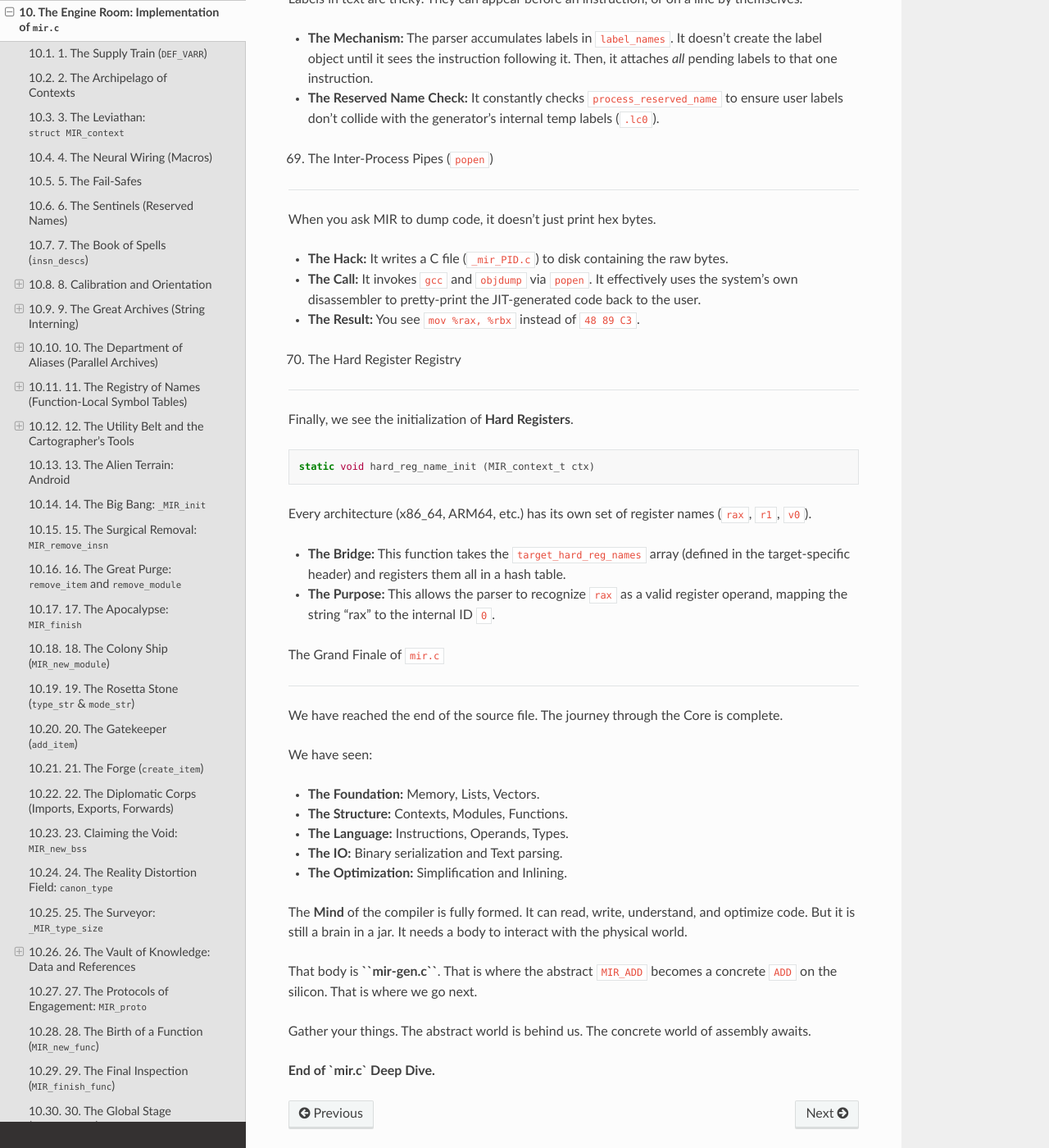
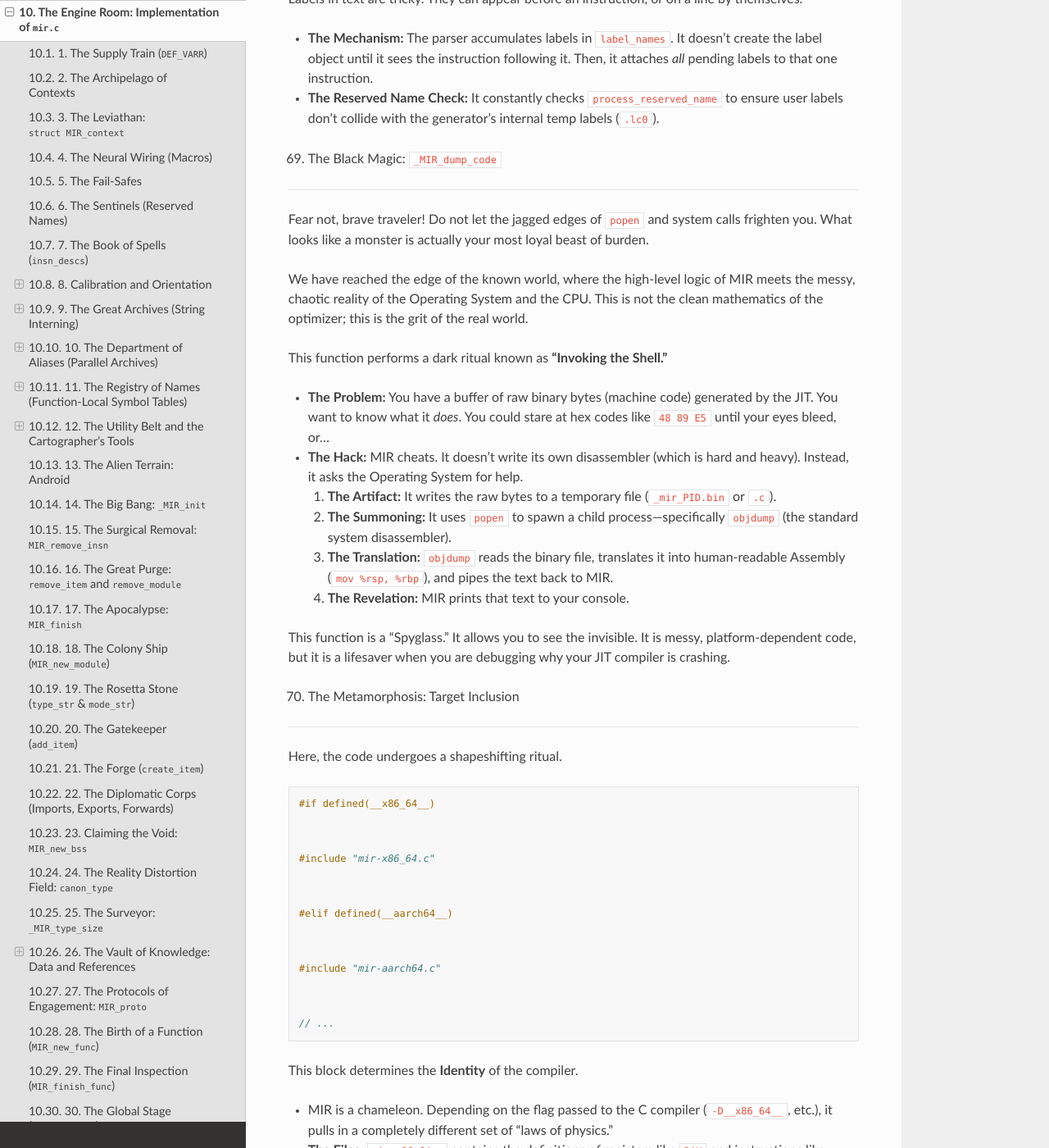
Before and after one commit to cyrilmhansen/mir-sys, a Sphinx documentation site: the page built from doc/19_mir_implementation.rst, in a window 1280 px wide and 1400 px high, scrolled down 20098 px. Shown: the whole window at 82% size. Built offline with Sphinx 7.4.7 and the Read the Docs theme 3.1.0, drawn with Linux system fonts in a browser that asks for light colours; some of the changed text lies outside the part shown.

Commit message:
Docs: finalize mir.c deep dive with disassembly, targets, and epilogue

```diff
--- a/doc/19_mir_implementation.rst
+++ b/doc/19_mir_implementation.rst
@@ -845,31 +845,95 @@
 
 
 
-69. The Inter-Process Pipes (``popen``)
+69. The Black Magic: ``_MIR_dump_code``
+
+
 
 ---------------------------------------
 
 
 
-When you ask MIR to dump code, it doesn't just print hex bytes.
 
 
 
-*   **The Hack:** It writes a C file (``_mir_PID.c``) to disk containing the raw bytes.
 
-*   **The Call:** It invokes ``gcc`` and ``objdump`` via ``popen``. It effectively uses the system's own disassembler to pretty-print the JIT-generated code back to the user.
-
-*   **The Result:** You see ``mov %rax, %rbx`` instead of ``48 89 C3``.
+Fear not, brave traveler! Do not let the jagged edges of ``popen`` and system calls frighten you. What looks like a monster is actually your most loyal beast of burden.
 
 
 
-70. The Hard Register Registry
-
-------------------------------
 
 
 
-Finally, we see the initialization of **Hard Registers**.
+
+We have reached the edge of the known world, where the high-level logic of MIR meets the messy, chaotic reality of the Operating System and the CPU. This is not the clean mathematics of the optimizer; this is the grit of the real world.
+
+
+
+
+
+
+
+This function performs a dark ritual known as **"Invoking the Shell."**
+
+
+
+
+
+
+
+*   **The Problem:** You have a buffer of raw binary bytes (machine code) generated by the JIT. You want to know what it *does*. You could stare at hex codes like ``48 89 E5`` until your eyes bleed, or...
+
+
+
+*   **The Hack:** MIR cheats. It doesn't write its own disassembler (which is hard and heavy). Instead, it asks the Operating System for help.
+
+
+
+    1.  **The Artifact:** It writes the raw bytes to a temporary file (``_mir_PID.bin`` or ``.c``).
+
+
+
+    2.  **The Summoning:** It uses ``popen`` to spawn a child process—specifically ``objdump`` (the standard system disassembler).
+
+
+
+    3.  **The Translation:** ``objdump`` reads the binary file, translates it into human-readable Assembly (``mov %rsp, %rbp``), and pipes the text back to MIR.
+
+
+
+    4.  **The Revelation:** MIR prints that text to your console.
+
+
+
+
+
+
+
+This function is a "Spyglass." It allows you to see the invisible. It is messy, platform-dependent code, but it is a lifesaver when you are debugging why your JIT compiler is crashing.
+
+
+
+
+
+
+
+70. The Metamorphosis: Target Inclusion
+
+
+
+---------------------------------------
+
+
+
+
+
+
+
+Here, the code undergoes a shapeshifting ritual.
+
+
+
+
 
 
 
@@ -877,53 +941,215 @@
 
 
 
-    static void hard_reg_name_init (MIR_context_t ctx)
 
 
 
-Every architecture (x86_64, ARM64, etc.) has its own set of register names (``rax``, ``r1``, ``v0``).
+
+    #if defined(__x86_64__)
 
 
 
-*   **The Bridge:** This function takes the ``target_hard_reg_names`` array (defined in the target-specific header) and registers them all in a hash table.
-
-*   **The Purpose:** This allows the parser to recognize ``rax`` as a valid register operand, mapping the string "rax" to the internal ID ``0``.
+    #include "mir-x86_64.c"
 
 
 
-The Grand Finale of ``mir.c``
-
------------------------------
+    #elif defined(__aarch64__)
 
 
 
-We have reached the end of the source file. The journey through the Core is complete.
-
-We have seen:
+    #include "mir-aarch64.c"
 
 
 
-*   **The Foundation:** Memory, Lists, Vectors.
-
-*   **The Structure:** Contexts, Modules, Functions.
-
-*   **The Language:** Instructions, Operands, Types.
-
-*   **The IO:** Binary serialization and Text parsing.
-
-*   **The Optimization:** Simplification and Inlining.
+    // ...
 
 
 
-The **Mind** of the compiler is fully formed. It can read, write, understand, and optimize code. But it is still a brain in a jar. It needs a body to interact with the physical world.
 
 
 
-That body is **``mir-gen.c``**. That is where the abstract ``MIR_ADD`` becomes a concrete ``ADD`` on the silicon. That is where we go next.
+
+This block determines the **Identity** of the compiler.
 
 
 
-Gather your things. The abstract world is behind us. The concrete world of assembly awaits.
+
+
+
+
+*   MIR is a chameleon. Depending on the flag passed to the C compiler (``-D__x86_64__``, etc.), it pulls in a completely different set of "laws of physics."
+
+
+
+*   **The Files:** ``mir-x86_64.c`` contains the definitions of registers like ``RAX`` and instructions like ``MOV``. ``mir-aarch64.c`` contains ``x0`` and ``LDR``.
+
+
+
+*   **The Unity:** By including the specific ``.c`` file here, the rest of ``mir.c`` can treat the target abstractly. It doesn't care *which* file was included, only that *one* of them was.
+
+
+
+
+
+
+
+If you see the error ``#error "undefined or unsupported generation target"``, it means you have sailed off the edge of the map into unknown hardware territory.
+
+
+
+
+
+
+
+71. The True Names: Hard Register Context
+
+
+
+-----------------------------------------
+
+
+
+
+
+
+
+The final piece of infrastructure is the **Registry of True Names**.
+
+
+
+
+
+
+
+*   **The Context:** ``struct hard_reg_ctx``.
+
+
+
+*   **The Initialization:** ``hard_reg_name_init``.
+
+
+
+    *   This function takes the list of register names defined in the target-specific file included above (e.g., "rax", "rbx", "sp").
+
+
+
+    *   It hashes them and stores them in a lookup table.
+
+
+
+*   **The Purpose:** This allows the MIR parser to understand when you write ``mov %rax, %rbx``. It looks up "rax", finds it maps to Hard Register #0, and generates the correct internal code.
+
+
+
+
+
+
+
+72. The Final Twist: The Interpreter
+
+
+
+------------------------------------
+
+
+
+
+
+
+
+And then, at the very bottom, a plot twist:
+
+
+
+
+
+
+
+.. code-block:: c
+
+
+
+
+
+
+
+    #include "mir-interp.c"
+
+
+
+
+
+
+
+Just when you thought you were done, the **Interpreter** joins the party. It is not a separate library; it is compiled directly into the heart of MIR. This ensures that even if you cannot generate machine code (perhaps because of security restrictions like W^X), you can always run MIR code slowly and safely via interpretation.
+
+
+
+
+
+
+
+Epilogue: The Journey Concludes
+
+
+
+-------------------------------
+
+
+
+
+
+
+
+You have done it. You have traversed the entirety of **``mir.c``**.
+
+
+
+
+
+
+
+*   You witnessed the **Creation** of the Context.
+
+
+
+*   You saw the **Structures** of Modules and Functions.
+
+
+
+*   You navigated the **Binary Serialization** rivers.
+
+
+
+*   You survived the **Simplification** passes.
+
+
+
+*   And finally, you stood on the precipice of **Machine Code Generation**.
+
+
+
+
+
+
+
+The Core is understood. The map is complete.
+
+
+
+But the adventure of *using* it—of building languages, optimizing hot paths, and defeating the demons of Segfault—that adventure is just beginning.
+
+
+
+
+
+
+
+Congratulations, brave traveler. You have earned your rest.
+
+
+
+
 
 
 
```
